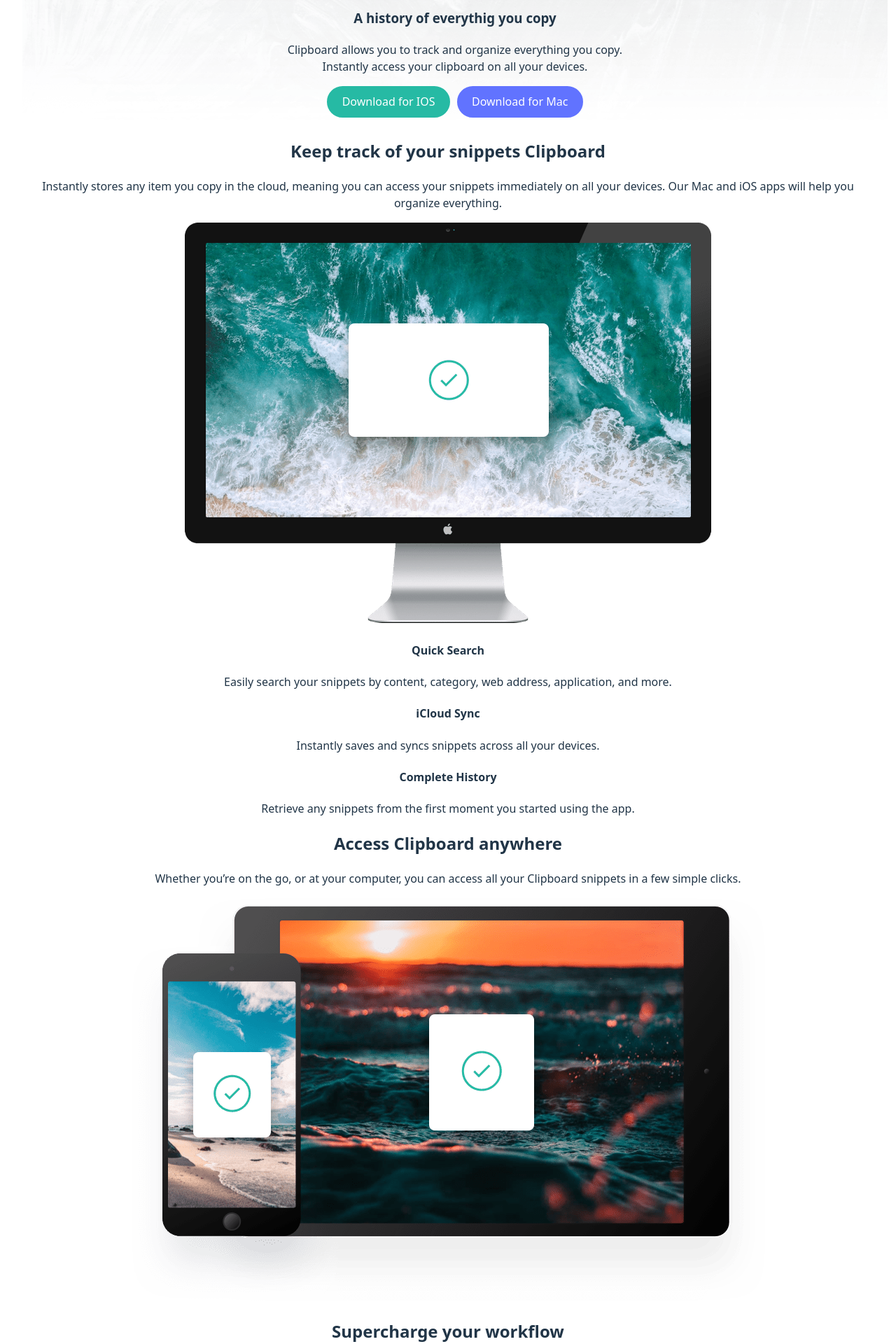
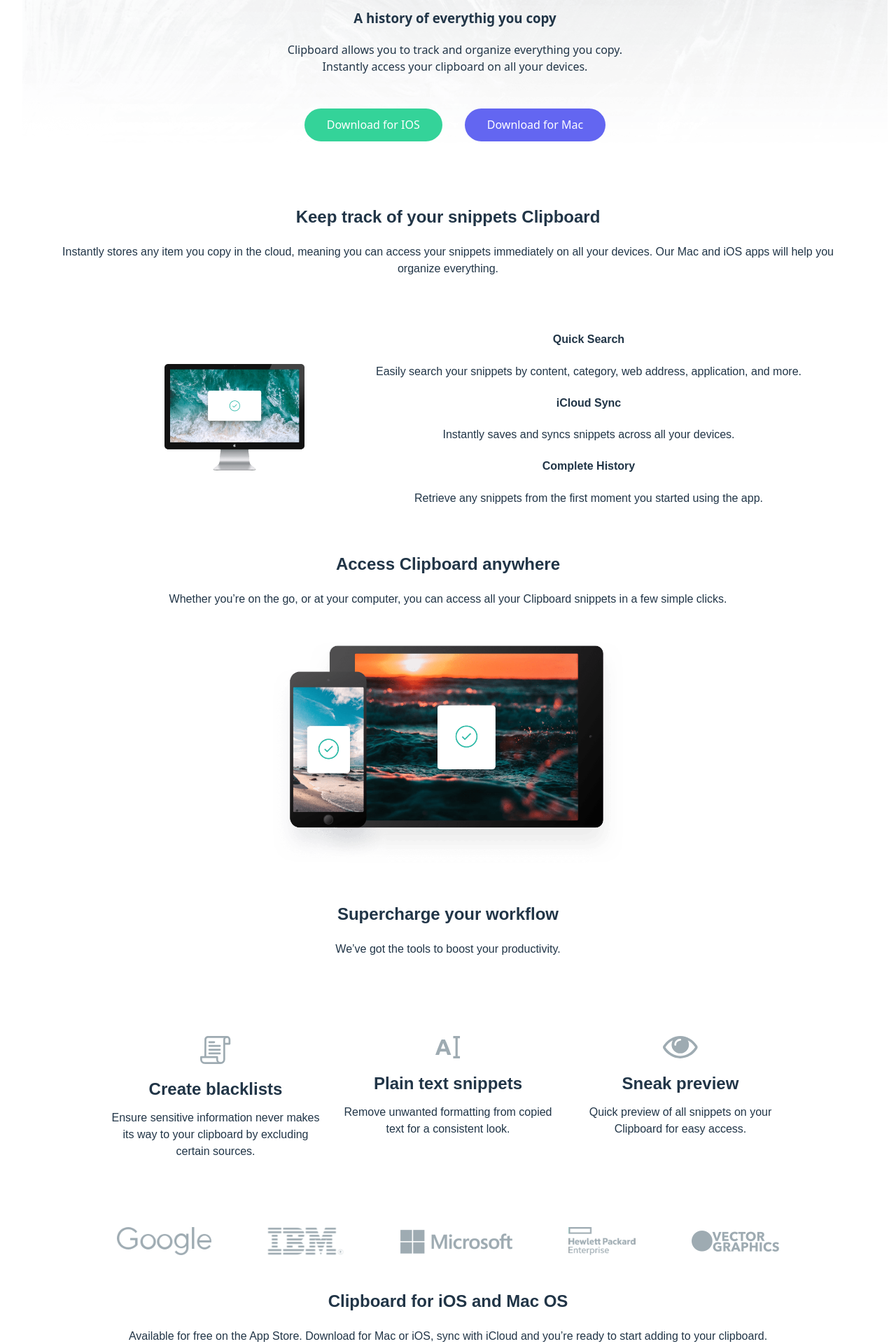
Before and after one commit to Andile45/UI-Challenge, a React (Vite) app: page / in a window 1280 px wide. Shown: the part 180-2100 px from the top of the page at 70% size. Built offline with nearby package versions, Linux system fonts and the light colour scheme.

Commit message:
I added media queries and styling here instead of inline styling

```diff
--- a/src/components/main.css
+++ b/src/components/main.css
@@ -1,13 +1,106 @@
-/* Mobile view */
-@media (max-width: 768px) {
+
+.main {
+  text-align: center;
+  padding: 2rem;
+  font-family: Arial, sans-serif;
+}
+
+.parag1, .parag2, .parag3, .parag4 {
+  margin-top: 3rem;
+}
+
+.parag2 {
+  display: flex;
+  align-items: center;
+  justify-content: center;
+  gap: 2rem;
+  margin-top: 3.5rem;
+}
+
+.desktopImg {
+  float: left;
+  margin-right: 70px;
+  margin-left: 100px;
+  max-width: 200px;
+}
+
+.mobileDevices {
+  margin-top: 2rem;
+  max-width: 500px;
+  width: 100%;
+}
+
+/* Icons section */
+.icons {
+  display: flex;
+  flex-direction: row;
+  gap: 2rem;
+  margin-top: 7rem;
+  justify-content: center;
+}
+
+.iconBox {
+  max-width: 300px;
+  text-align: center;
+}
+
+.iconBox h1 {
+  font-size: 1.5rem;
+  margin: 1rem 0;
+}
+
+/* Logos */
+.logos {
+  display: flex;
+  flex-direction: row;
+  gap: 5rem;
+  margin-top: 5rem;
+  justify-content: center;
+  align-items: center;
+}
+
+.logos img {
+  max-height: 40px;
+  object-fit: contain;
+}
+
+/* Buttons */
+.btns {
+  display: flex;
+  gap: 2rem;
+  justify-content: center;
+  margin-top: 3rem;
+}
+
+#iosBtn, #macBtn {
+  padding: 0.8rem 2rem;
+  border-radius: 25px;
+  border: none;
+  font-size: 1rem;
+  cursor: pointer;
+}
+
+#iosBtn {
+  background: #34d399;
+  color: white;
+}
+
+#macBtn {
+  background: #6366f1;
+  color: white;
+}
+
+/*Mobile Device*/
+@media (min-width: 320px) and (max-width:475px){
   .parag2 {
     flex-direction: column;
     text-align: center;
     margin: 2rem 0;
   }
 
-  .parag2 img {
+  .desktopImg {
     margin: 0 auto;
+    float: none;
     max-width: 80%;
   }
 
@@ -17,4 +110,15 @@
     align-items: center;
     text-align: center;
   }
+
+  .logos {
+    flex-direction: column;
+    gap: 2rem;
+  }
+
+  .btns {
+    flex-direction: column;
+    gap: 1rem;
+    align-items: center;
+  }
 }
```
